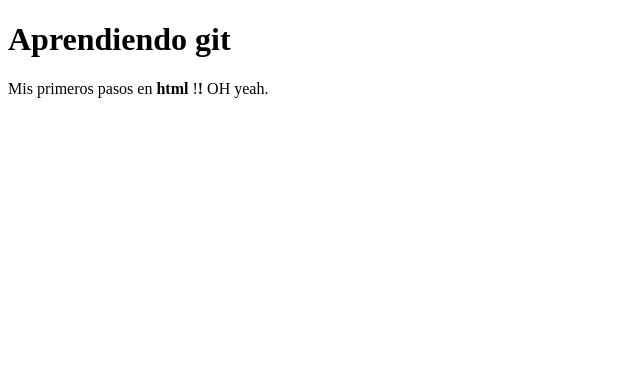
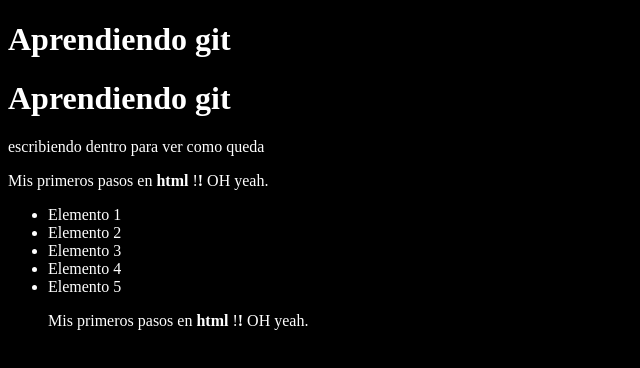
Before and after one commit to ROCIOPUEBLA/repositorio-3, a plain HTML site: page index.html in a window 1280 px wide. Shown: the whole page, without its empty margins (0-640 px from the left). Drawn offline with Linux system fonts and the light colour scheme.

Commit message:
commit para proar como funciona hacer fuciones

```diff
--- a/index.html
+++ b/index.html
@@ -5,7 +5,18 @@
   </head>
   <body>
     <h1>Aprendiendo git</h1>
-
+    <link rel="stylesheet" href="style.css">
+</head>
+<body>
+  <h1>Aprendiendo git</h1>
+  <p>escribiendo dentro para ver como queda</p>
+  <p>Mis primeros pasos en  <strong>html</strong> !<strong>!</strong> OH yeah.</p>
+  <ul>
+      <li>Elemento 1</li>
+      <li>Elemento 2</li>
+      <li>Elemento 3</li>
+      <li>Elemento 4</li>
+      <li>Elemento 5</li>
     <p>Mis primeros pasos en  <strong>html</strong> !<strong>!</strong> OH yeah.</p>
   </body>
 </html>
```
